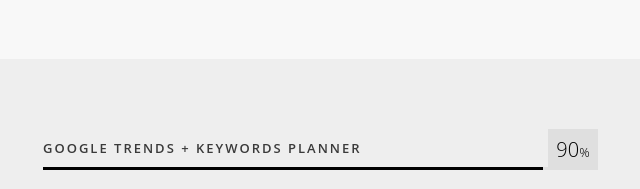
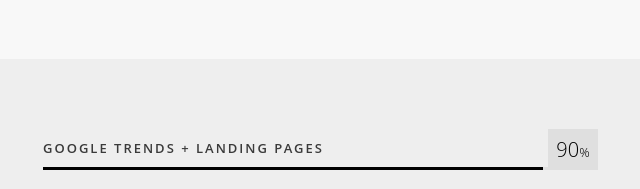
Before and after one commit to SergejSoft/BASF, a plain HTML site: page index.html in a window 1280 px wide. Shown: the part 1320-1509 px from the top of the page, 612-1252 px from the left. Drawn offline with nearby package versions, Linux system fonts and the light colour scheme; a script that the page names is missing.

Commit message:
change wordings

```diff
--- a/index.html
+++ b/index.html
@@ -171,7 +171,7 @@
 								<span class="score">90</span><span class="percent">%</span>
 							</div>
 							<div class="skillbar" data-percent="90%">
-								<h3>Google trends + Keywords planner</h3>
+								<h3>Google trends + landing pages</h3>
 								<div class="skillbar-bar">
 									<div class="skillbar-percent" style="width: 90%;">
 									</div>
```
